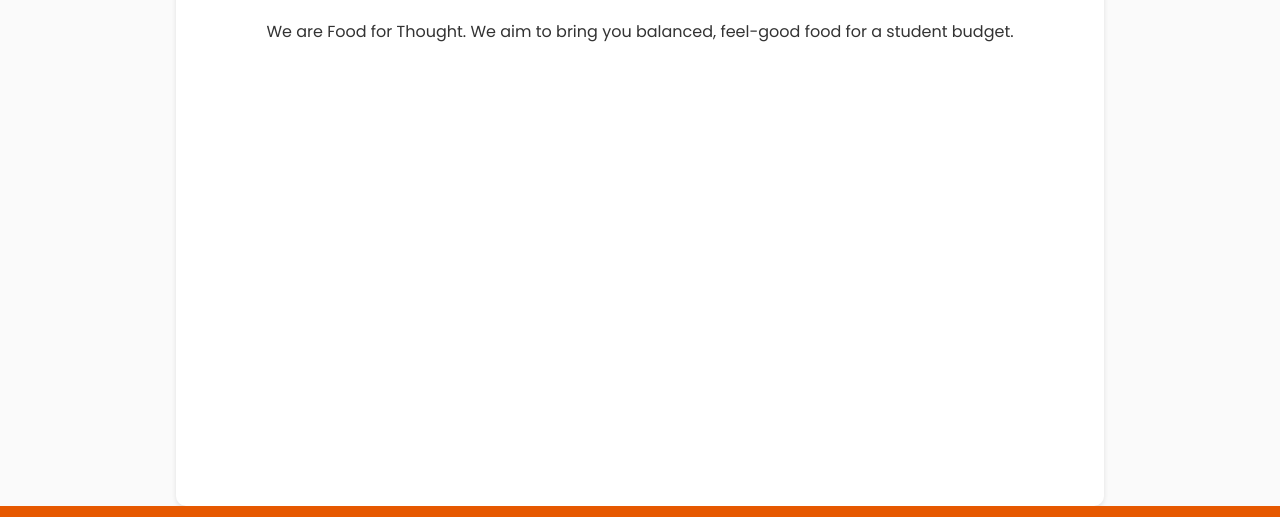
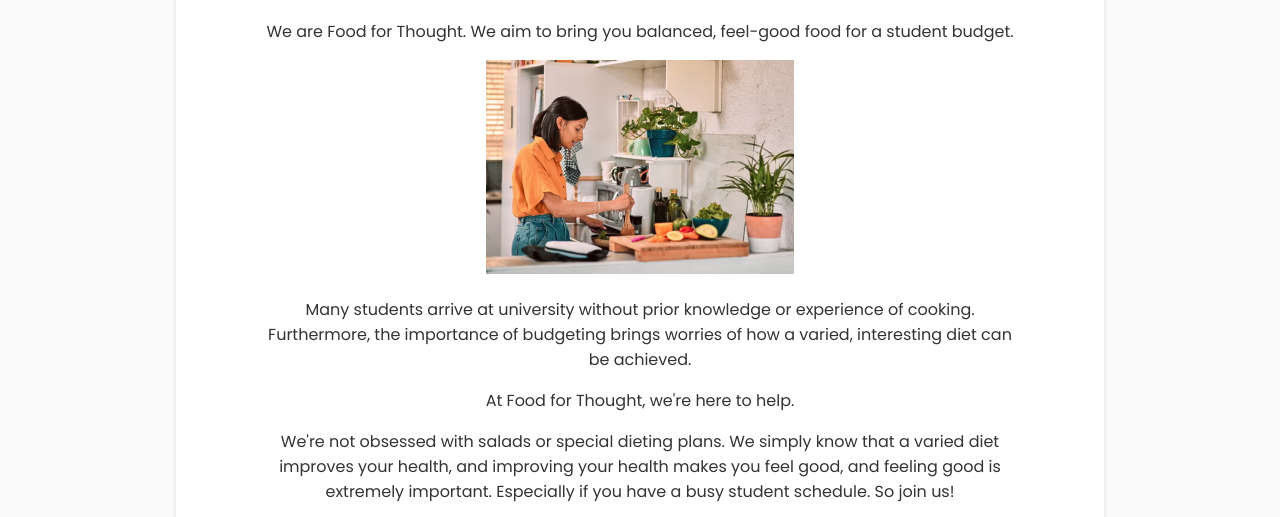
Before and after one commit to ewave99/Year-1-UX-Website, a plain HTML site: page about.html in a window 1280 px wide. Shown: the part 219-736 px from the top of the page. Drawn offline with Linux system fonts and the light colour scheme.

Commit message:
Add more content to About page

```diff
--- a/about.html
+++ b/about.html
@@ -15,6 +15,20 @@
     <div class="page-content">
         <h1>About</h1>
         <p>We are Food for Thought. We aim to bring you balanced, feel-good food for a student budget.</p>
+        <img src="assets/img/student-cooking.avif" width="40%" alt="A student using a frying pan to prepare a meal in her student kitchen.">
+        <p>Many students arrive at university without prior knowledge or experience of cooking.<br>
+            Furthermore, the importance of budgeting brings worries of how a varied, interesting
+            diet can be achieved. </p>
+        <p> At Food for Thought, we're here to help. </p>
+        <p>
+            We're not obsessed with salads or special dieting plans. We simply know that
+            a varied diet improves your health, and improving your health makes you feel good,
+            and feeling good is extremely important. Especially if you have a busy student
+            schedule. So join us!
+        </p>
+
+        <img src="assets/img/ingredients-on-chopping-board.webp" width="40%" alt="Ingredients on a chopping board, including avocado, eggs, mushrooms, green chillies and spring onions.">
+
     </div>
 
     <!-- Footer Section -->
```
Also changed, not shown: assets/img/ingredients-on-chopping-board.webp (added), assets/img/student-cooking.avif (added).
